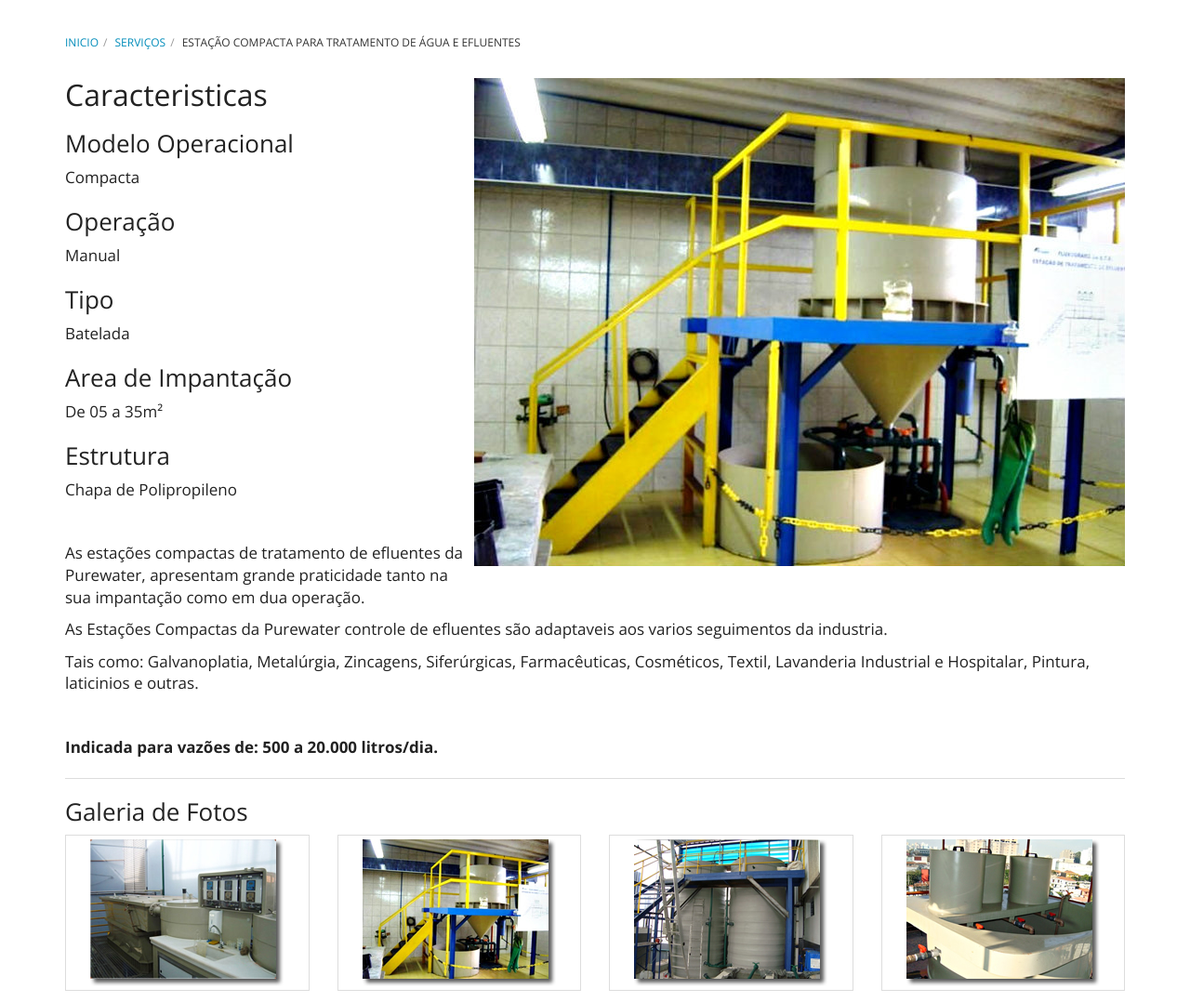
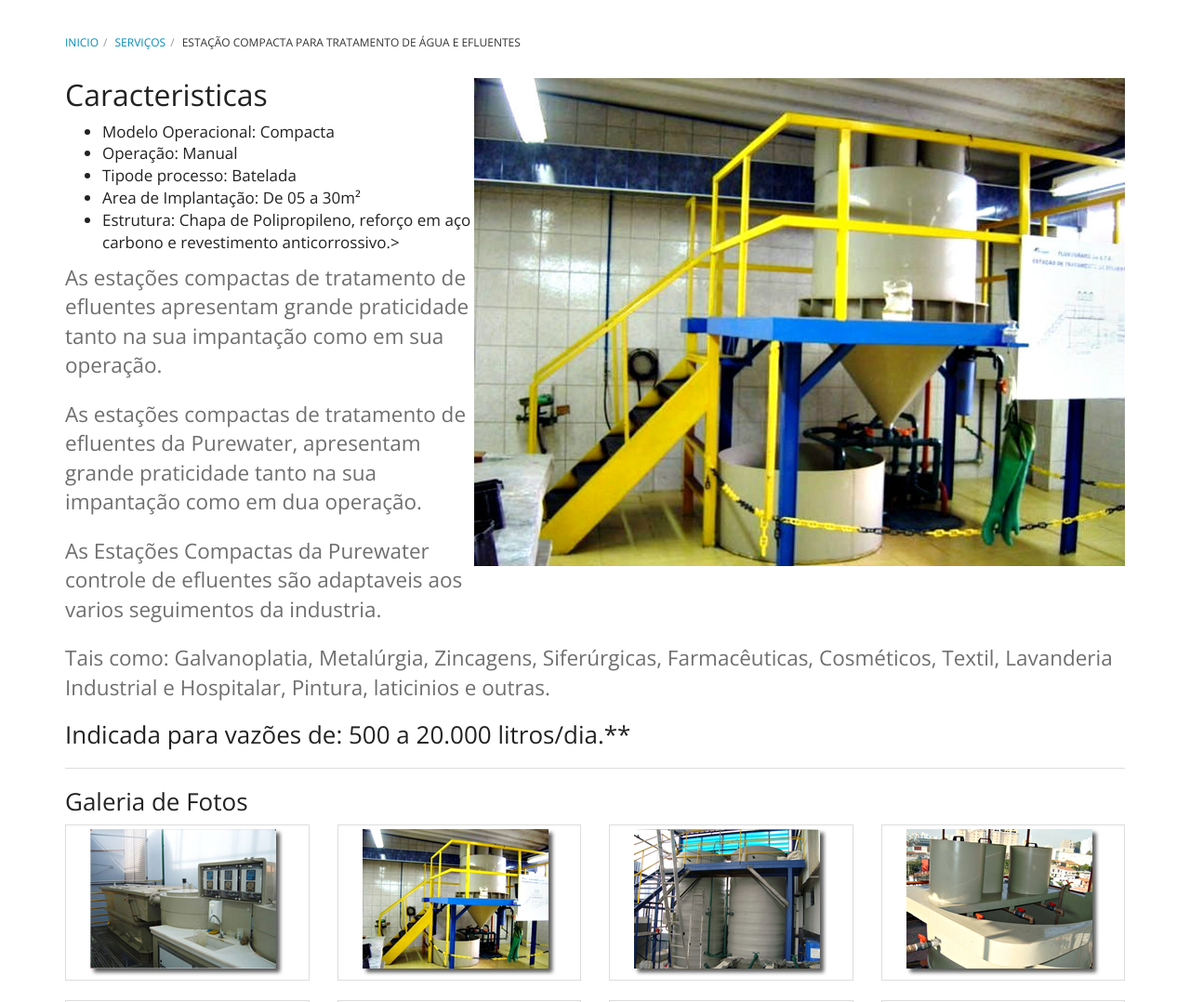
Before and after one commit to purewaterefluentes/purewaterefluentes.github.io, a Jekyll site: the page built from servicos/estacao-tratamento-efluentes-compacta.md, in a window 1280 px wide and 1400 px high. Shown: the part 322-1400 px from the top of the window at 93% size. Built offline with Jekyll 4.4.1, drawn with Linux system fonts in a browser that asks for light colours; nearby versions of some CDN libraries; library files that are not in the unit come from our copies.

Commit message:
Update estacao-tratamento-efluentes-compacta.md

```diff
--- a/servicos/estacao-tratamento-efluentes-compacta.md
+++ b/servicos/estacao-tratamento-efluentes-compacta.md
@@ -3,37 +3,26 @@ layout: default
 title: Estação Compacta para Tratamento de Água e Efluentes
 ---
 
-<img class="img-responsive pull-right" src="../../website/images/estacao_compacta.jpg" alt="ETE Compacta">
+<img class="img-responsive pull-right" src="../../website/images/estacao_compacta.jpg" alt="Estação de tratamento de efluentes Compacta">
 
 ## Caracteristicas
 
-### Modelo Operacional
-Compacta
+- Modelo Operacional: Compacta
+- Operação: Manual
+- Tipode processo: Batelada
+- Area de Implantação: De 05 a 30m²
+- Estrutura: Chapa de Polipropileno, reforço em aço carbono e revestimento anticorrossivo.>
 
-### Operação
-Manual
+<p class="lead">As estações compactas de tratamento de efluentes apresentam grande praticidade tanto na sua impantação como em sua operação.</p>
 
-### Tipo
-Batelada
+<p class="lead">As estações compactas de tratamento de efluentes da Purewater, apresentam grande praticidade tanto na sua impantação como em dua operação.</p>
 
-### Area de Impantação
-De 05 a 35m²
+<p class="lead">As Estações Compactas da Purewater controle de efluentes são adaptaveis aos varios seguimentos da industria.</p>
 
-### Estrutura
-Chapa de Polipropileno
+<p class="lead">Tais como: Galvanoplatia, Metalúrgia, Zincagens, Siferúrgicas, Farmacêuticas, Cosméticos, Textil, Lavanderia Industrial e Hospitalar, Pintura, laticinios e outras.</p>
 
 
-<br>
-
-As estações compactas de tratamento de efluentes da Purewater, apresentam grande praticidade tanto na sua impantação como em dua operação.
-
-As Estações Compactas da Purewater controle de efluentes são adaptaveis aos varios seguimentos da industria.
-
-Tais como: Galvanoplatia, Metalúrgia, Zincagens, Siferúrgicas, Farmacêuticas, Cosméticos, Textil, Lavanderia Industrial e Hospitalar, Pintura, laticinios e outras.
-
-<br>
-
-**Indicada para vazões de: 500 a 20.000 litros/dia.**
+### Indicada para vazões de: 500 a 20.000 litros/dia.**
 
 ---
 
```
